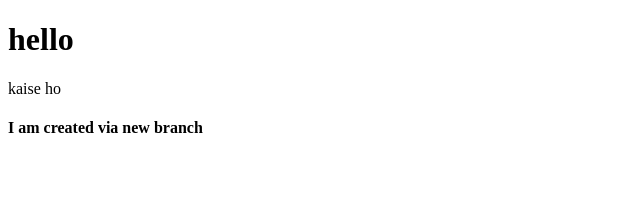
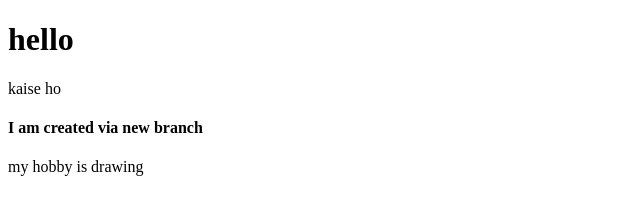
Before and after one commit to tanishaverma17/Tanisha-portfolio, a plain HTML site: page index.html in a window 1280 px wide. Shown: the whole page, without its empty margins (0-640 px from the left). Drawn offline with Linux system fonts and the light colour scheme.

Commit message:
add-new hobby
adding new hobby via html

```diff
--- a/index.html
+++ b/index.html
@@ -9,5 +9,6 @@
     <h1>hello</h1>
     <p>kaise ho</p>
     <h4>I am created via new branch</h4>
+    <p>my hobby is drawing</p>
 </body>
 </html>
```
